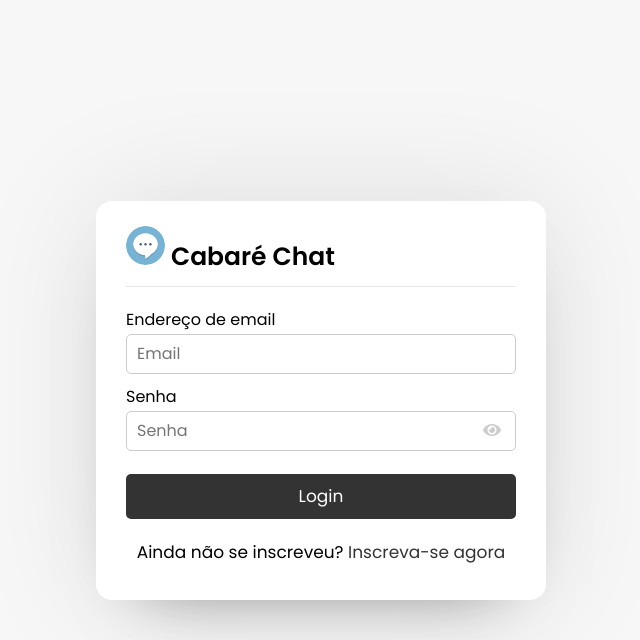
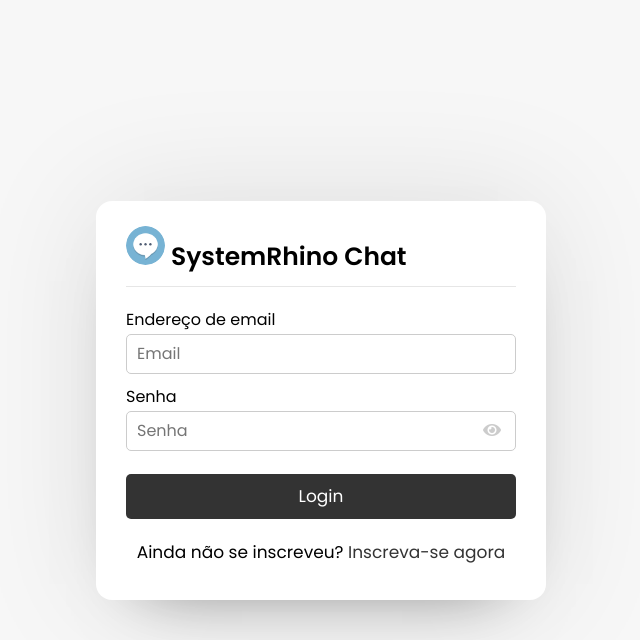
Before and after one commit to SystemRhino/ChatOnline, a PHP site: page /login.php in a window 1280 px wide. Shown: the top 640 px of the page, without its empty margins (319-959 px from the left). Run offline with PHP 8.4, Linux system fonts and the light colour scheme.

Commit message:
Update login.php

```diff
--- a/login.php
+++ b/login.php
@@ -9,7 +9,7 @@
 <body>
   <div class="wrapper">
     <section class="form login">
-      <header><img src="chat-icon.png" width="10%"> Cabaré Chat</header>
+      <header><img src="chat-icon.png" width="10%"> SystemRhino Chat</header>
       <form action="#" method="POST" enctype="multipart/form-data" autocomplete="off">
         <div class="error-text"></div>
         <div class="field input">
```
